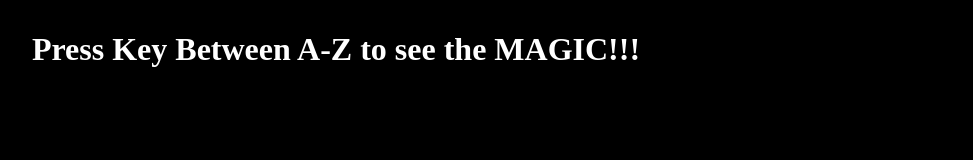
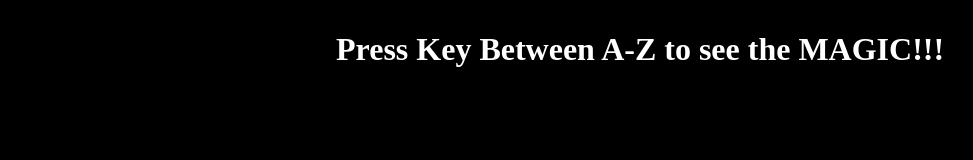
Before and after one commit to imvivekthakur/game2, a plain HTML site: page index.html in a window 1280 px wide. Shown: the whole page, without its empty margins (304-1277 px from the left). Drawn offline with nearby package versions, Linux system fonts and the light colour scheme; no server answers.

Commit message:
postioning

```diff
--- a/circles.css
+++ b/circles.css
@@ -8,10 +8,13 @@ body {
     width: 100%;
     margin: 0;
     background-color: black;
+    position: relative;
 }
 
 .heading {
+    position: absolute;
+    top: 10px;
+    left: 50%;
     text-align: center;
-    padding-top: 10px;
     color: white;
 }
```
